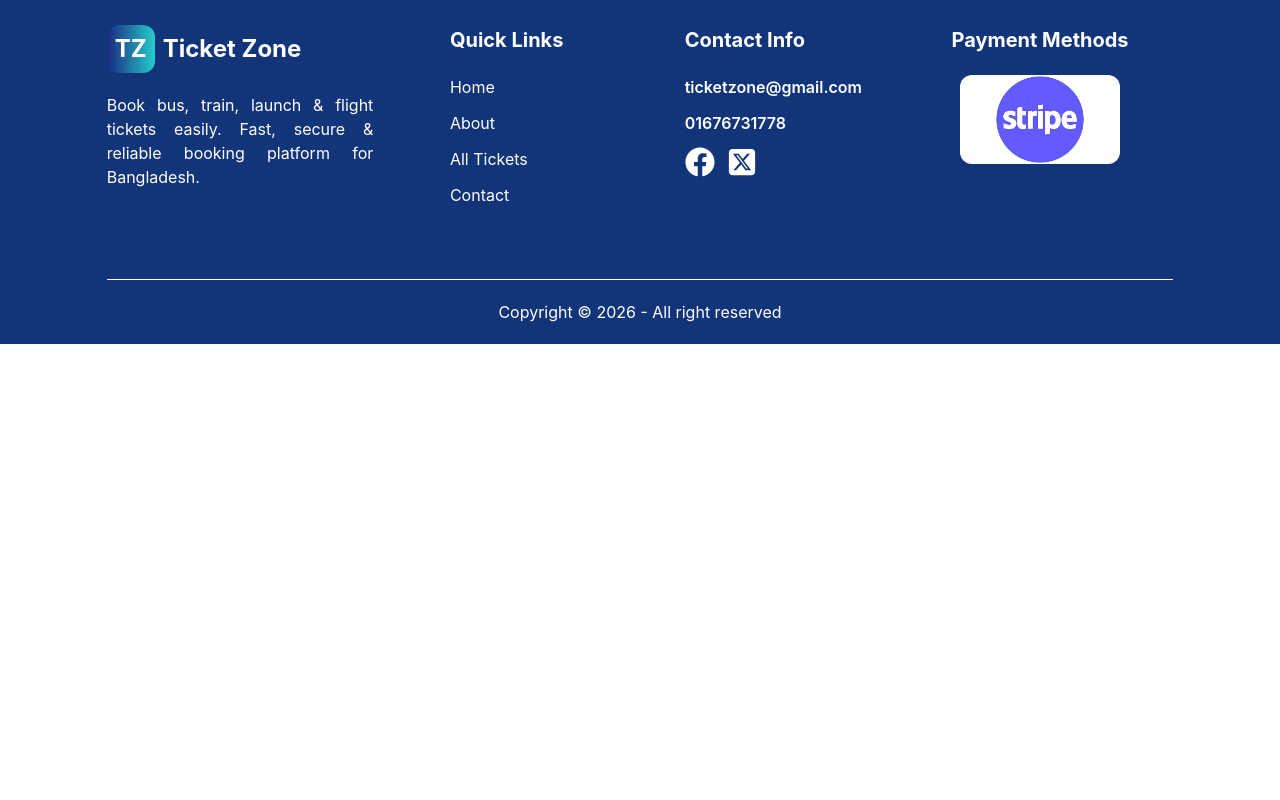
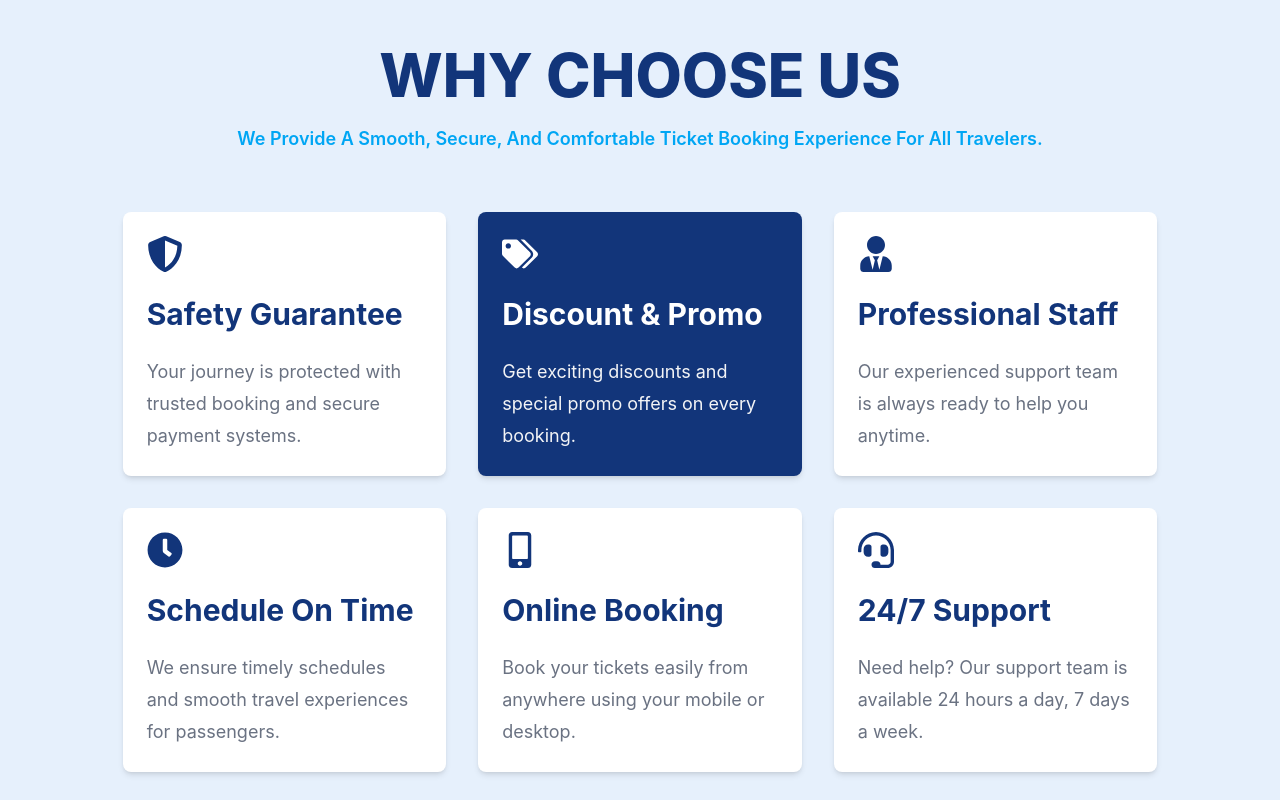
Before and after one commit to riday-kumar/ticket-zone-client-side, a React (Vite) app: page / in a window 1280 px wide. Shown: the part 2840-3640 px from the top of the page. Before the commit the page ends 3184 px from the top, so only its background shows below. Built offline with nearby package versions, Linux system fonts and the light colour scheme.

Commit message:
why choose us section added

```diff
--- /dev/null
+++ b/src/pages/Home/ChooseUs/ChooseUs.jsx
@@ -0,0 +1,113 @@
+import {
+  FaShieldAlt,
+  FaTags,
+  FaUserTie,
+  FaClock,
+  FaMobileAlt,
+  FaHeadset,
+  FaArrowRight,
+} from "react-icons/fa";
+import SectionHeading from "../../../components/SectionHeading";
+
+const features = [
+  {
+    id: 1,
+    title: "Safety Guarantee",
+    description:
+      "Your journey is protected with trusted booking and secure payment systems.",
+    icon: <FaShieldAlt size={36} />,
+    active: false,
+  },
+  {
+    id: 2,
+    title: "Discount & Promo",
+    description:
+      "Get exciting discounts and special promo offers on every booking.",
+    icon: <FaTags size={36} />,
+    active: true,
+  },
+  {
+    id: 3,
+    title: "Professional Staff",
+    description:
+      "Our experienced support team is always ready to help you anytime.",
+    icon: <FaUserTie size={36} />,
+    active: false,
+  },
+  {
+    id: 4,
+    title: "Schedule On Time",
+    description:
+      "We ensure timely schedules and smooth travel experiences for passengers.",
+    icon: <FaClock size={36} />,
+    active: false,
+  },
+  {
+    id: 5,
+    title: "Online Booking",
+    description:
+      "Book your tickets easily from anywhere using your mobile or desktop.",
+    icon: <FaMobileAlt size={36} />,
+    active: false,
+  },
+  {
+    id: 6,
+    title: "24/7 Support",
+    description:
+      "Need help? Our support team is available 24 hours a day, 7 days a week.",
+    icon: <FaHeadset size={36} />,
+    active: false,
+  },
+];
+
+const ChooseUs = () => {
+  return (
+    <section className=" py-20">
+      <div className="max-w-7xl mx-auto px-4">
+        {/* Heading */}
+        <SectionHeading
+          heading="Why Choose Us"
+          subheading="We provide a smooth, secure, and comfortable ticket booking
+            experience for all travelers."
+        ></SectionHeading>
+
+        {/* Cards */}
+        <div className="grid grid-cols-1 md:grid-cols-2 lg:grid-cols-3 gap-8">
+          {features.map((feature) => (
+            <div
+              key={feature.id}
+              className={`card shadow-md transition-all duration-300 hover:-translate-y-2 cursor-pointer
+              ${feature.active ? "bg-primary text-white" : "bg-base-100"}`}
+            >
+              <div className="card-body space-y-4">
+                <div
+                  className={`text-4xl ${
+                    feature.active ? "text-white" : "text-primary"
+                  }`}
+                >
+                  {feature.icon}
+                </div>
+
+                <h3
+                  className={`text-3xl font-bold text-primary ${feature.active && "text-white"}`}
+                >
+                  {feature.title}
+                </h3>
+
+                <p
+                  className={`leading-8 text-[18px] ${
+                    feature.active ? "text-gray-100" : "text-gray-500"
+                  }`}
+                >
+                  {feature.description}
+                </p>
+              </div>
+            </div>
+          ))}
+        </div>
+      </div>
+    </section>
+  );
+};
+
+export default ChooseUs;
--- a/src/pages/Home/Home/Home.jsx
+++ b/src/pages/Home/Home/Home.jsx
@@ -1,3 +1,4 @@
+import ChooseUs from "../ChooseUs/ChooseUs";
 import FeaturedTickets from "../FeaturedTickets/FeaturedTickets";
 import LatestTickets from "../LatestTickets/LatestTickets";
 import PopularRoad from "../PopularRoad/PopularRoad";
@@ -10,6 +11,7 @@ const Home = () => {
       <FeaturedTickets></FeaturedTickets>
       <LatestTickets></LatestTickets>
       <PopularRoad></PopularRoad>
+      <ChooseUs></ChooseUs>
     </div>
   );
 };
```
